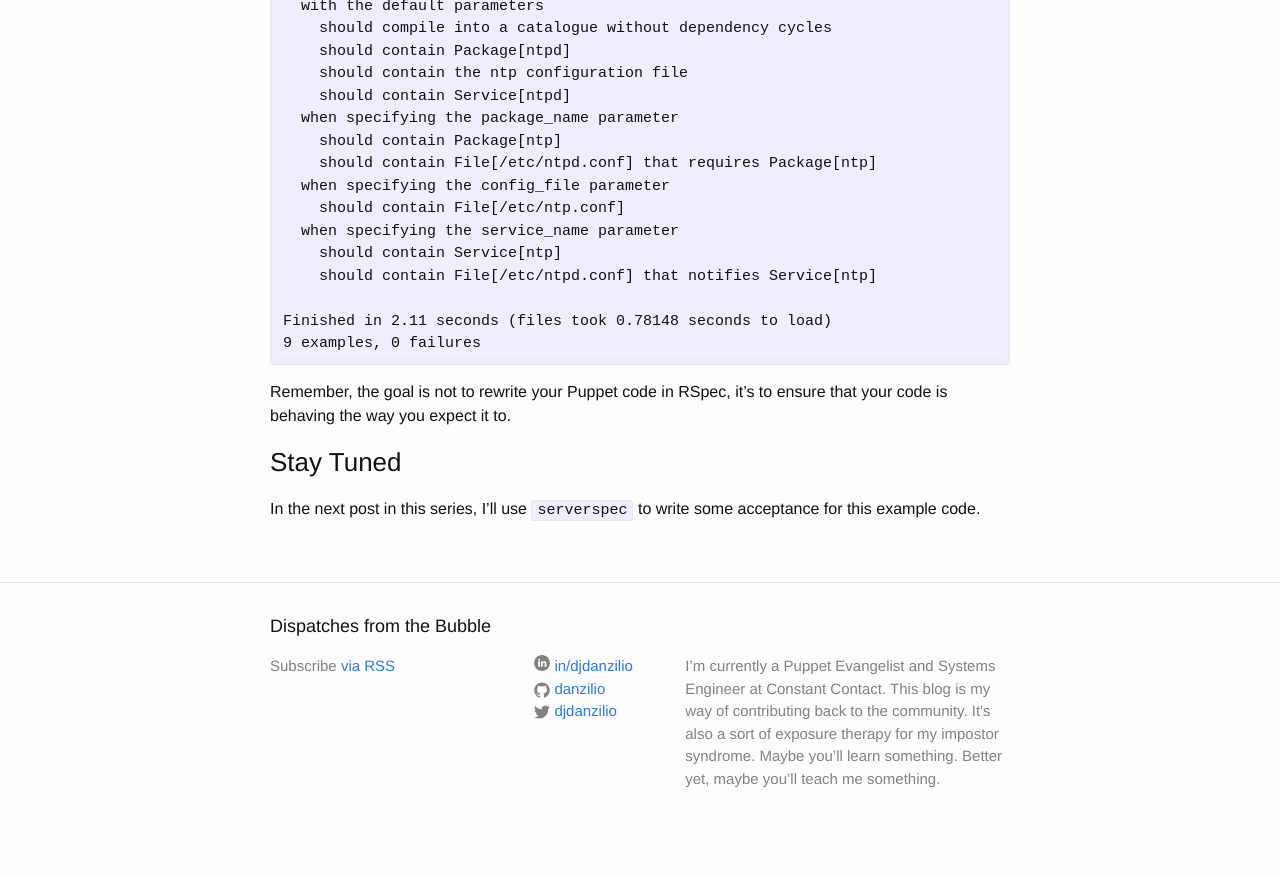
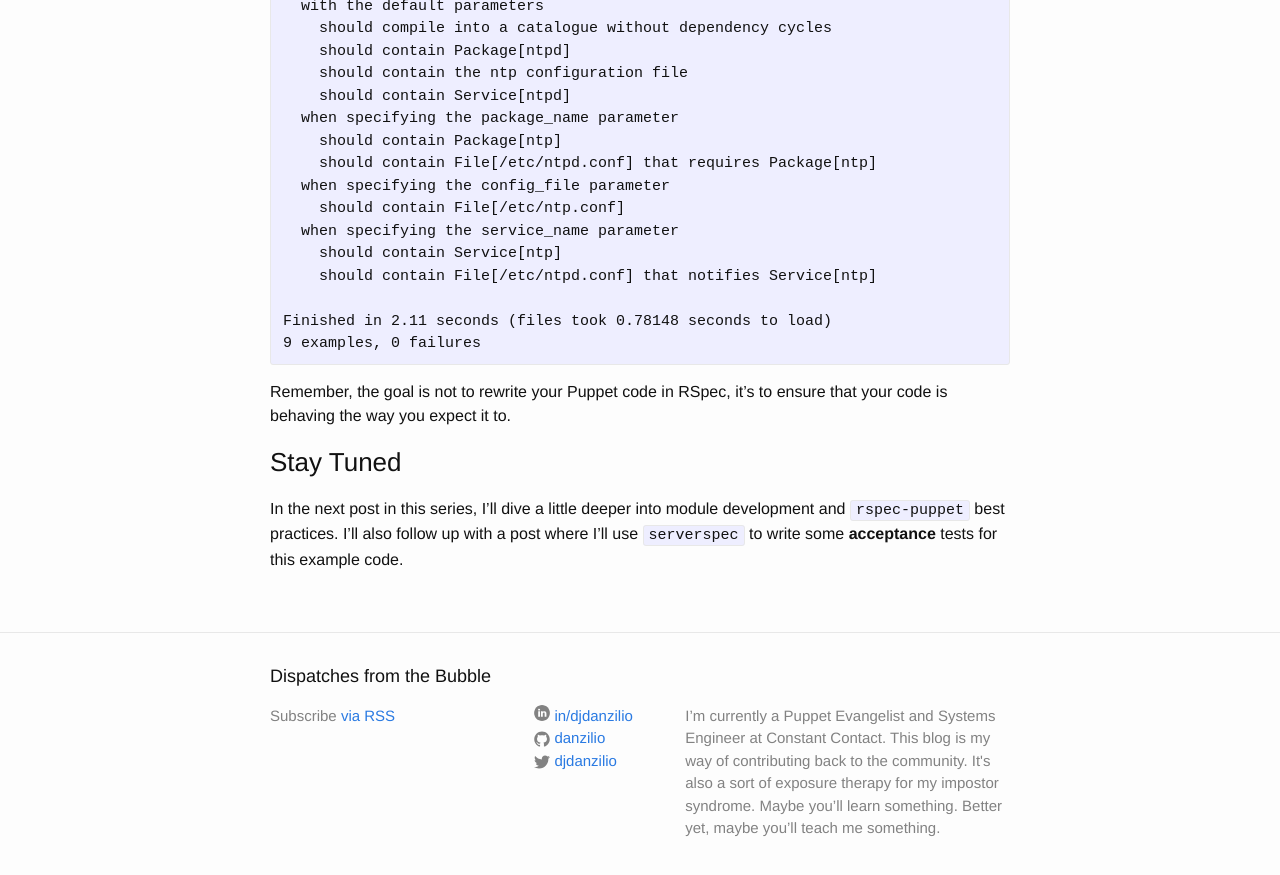
Before and after one commit to danzilio/danzilio.github.io, a Jekyll site: the page built from _posts/2016-05-03-rspec-for-ops-rspec-puppet.md, in a window 1280 px wide and 900 px high, scrolled down 8321 px. Shown: the top 875 px of the window. Built offline with Jekyll 4.4.1, drawn with Linux system fonts in a browser that asks for light colours; comment, search, counter and statistics services are not loaded; before the commit the page ends 9171 px from its top, so only the background shows below that.

Commit message:
Updating the stay tuned section

```diff
--- a/_posts/2016-05-03-rspec-for-ops-rspec-puppet.md
+++ b/_posts/2016-05-03-rspec-for-ops-rspec-puppet.md
@@ -385,4 +385,4 @@ Remember, the goal is not to rewrite your Puppet code in RSpec, it's to ensure t
 
 ### Stay Tuned
 
-In the next post in this series, I'll use `serverspec` to write some acceptance for this example code.
+In the next post in this series, I'll dive a little deeper into module development and `rspec-puppet` best practices. I'll also follow up with a post where I'll use `serverspec` to write some **acceptance** tests for this example code.
```
